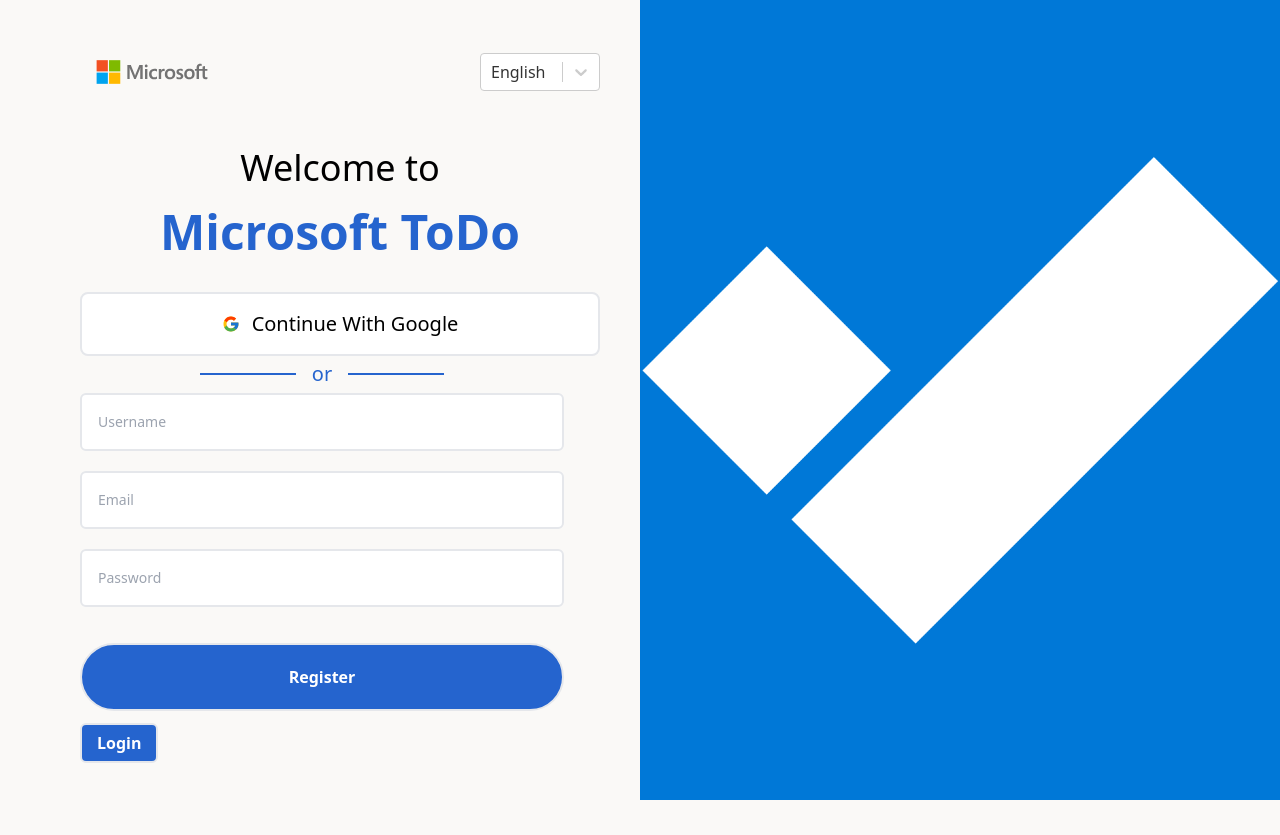
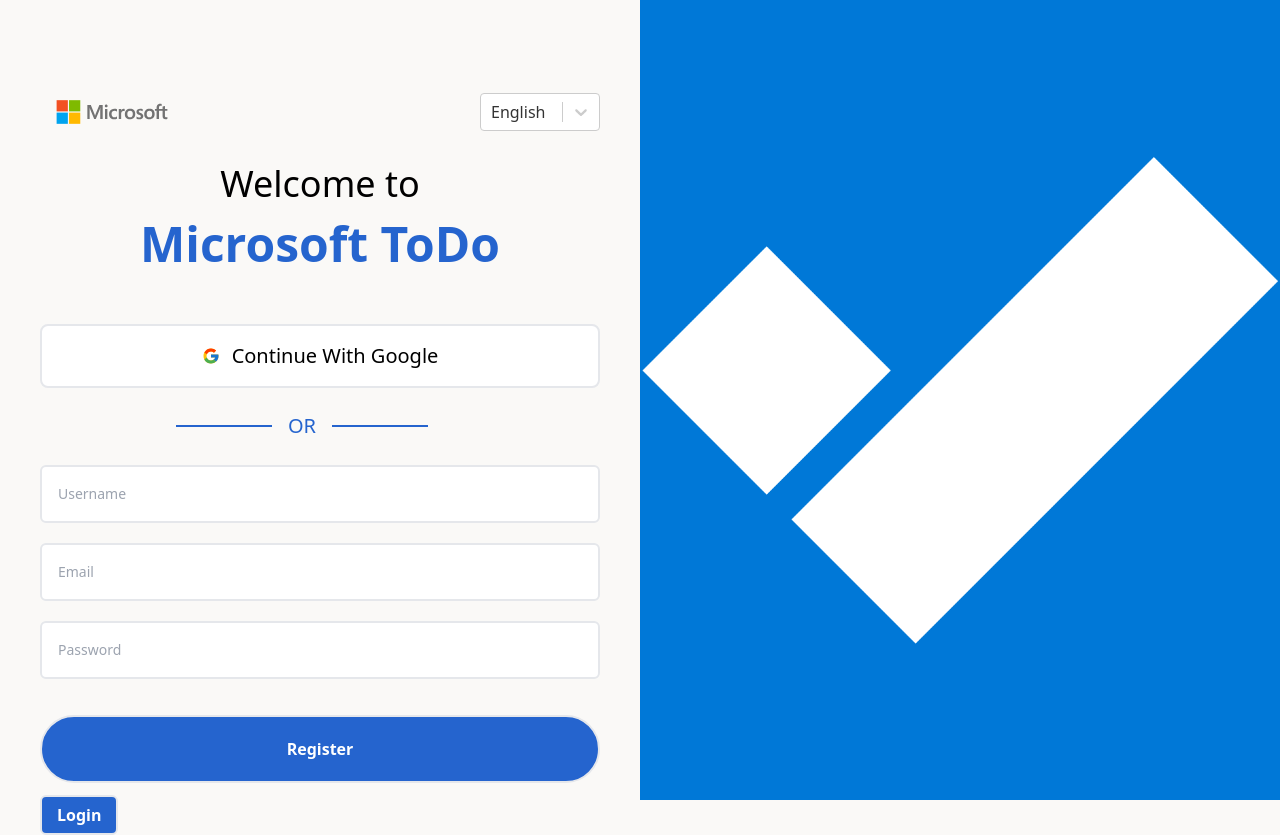
Before and after one commit to sherzod-uralov/client, a React (Vite) app: page /register in a window 1280 px wide. Before the commit the page ends 800 px from the top, so only its background shows below. Built offline with nearby package versions, Linux system fonts and the light colour scheme.

Commit message:
login register

```diff
--- a/src/components/Login.jsx
+++ b/src/components/Login.jsx
@@ -29,6 +29,7 @@
   const [emailErr, setEmailErr] = useState('')
   const [passErr, setPassErr] = useState(false)
   const navigate = useNavigate('')
+
   const loginSubmit = async (e) => {
     e.preventDefault()
     if (!validateEmail(email)) {
@@ -56,9 +57,19 @@
   }
 
   return (
-      <div className="flex flex-col md:flex-row h-screen">
-        <div className="w-full md:w-1/2 p-5 md:pl-20 md:pr-10 md:pt-10  items-center">
-          <div className="flex justify-between items-center">
+    <div className="flex flex-col justify-between md:flex-row h-screen">
+      <div className="flex justify-between items-center md:hidden">
+          <img src={logo} className="w-40 h-20" alt="register-logo" />
+          <div style={{ width: '120px' }}>
+            <Select className='pr-4'
+              options={options}
+              components={{ Option: CustomOption }}
+              defaultInputValue={options[0].label}
+            />
+          </div>
+        </div>
+      <div className="w-full md:w-1/2 p-5 md:pl-20 md:pr-10 md:pt-10 pb-12 items-center">
+      <div className="md:flex justify-between items-center hidden">
           <img src={logo} className="w-40 h-20" alt="register-logo" />
           <div style={{ width: '120px' }}>
             <Select
@@ -76,7 +87,7 @@
             Microsoft ToDo
           </p>
         </div>
-          <button className="border-gray-200 border-2 border-solid  m-auto w-full max-w-[580px] py-4 rounded-lg mt-14 bg-white flex items-center justify-center gap-3">
+        <button className="border-gray-200 border-2 border-solid  m-auto w-full max-w-[580px] py-4 rounded-lg mt-14 justify-center bg-white items-center flex  gap-3">
           <FcGoogle className="text-lg lg:text-" />
           <h2 className="text-lg lg:text-xl text-center">
             Continue With Google
@@ -126,19 +137,17 @@
           </form>
           <Link to='/register'>
             <div className="flex gap-3 items-center mt-3 md:max-w-[580px] m-auto">
-
-            <h4 className="rounded-md border-solid  border-2 pt-[6px] pb-[6px] pl-[15px] pr-[15px] bg-[#2564ce] text-white font-bold ">
-                Register
+              <h4 className="pt-[6px] pb-[6px] pl-[15px] pr-[15px] text-[#2564ce] font-normal ">
+              Don't have an account?
               </h4>
-
             </div>
           </Link>
         </div>
       </div>
-        <div className="h-full w-full md:w-1/2">
+      <div className="w-full md:w-1/2 hidden md:block">
         <img
           src={registerBg}
-            className="h-full w-full object-cover hidden md:block"
+          className="h-full w-full object-cover block"
           alt=""
         />
       </div>
--- a/src/components/Register.jsx
+++ b/src/components/Register.jsx
@@ -54,9 +54,20 @@
   }
 
   return (
-    <div className="flex flex-col md:flex-row h-screen">
-      <div className="w-full md:w-1/2 p-5 md:pl-20 md:pr-10 md:pt-0  items-center ">
-        <div className="flex justify-between items-center md:mt-8">
+    <div className="flex flex-col md:flex-row h-screen justify-between">
+       <div className="flex justify-between items-center pt-5 md:mt-8 md:hidden">
+          <img src={logo} className="w-36 h-10 md:h-20" alt="register-logo" />
+          <div style={{ width: '120px' }}>
+            <Select
+            className='pr-3'
+              options={options}
+              components={{ Option: CustomOption }}
+              defaultInputValue={options[0].label}
+            />
+          </div>
+        </div>
+      <div className="w-full md:w-1/2 p-5 md:pl-10 md:pr-10 md:pt-10  items-center ">
+        <div className="md:flex hidden justify-between items-center md:mt-8">
           <img src={logo} className="w-36 h-10 md:h-20" alt="register-logo" />
           <div style={{ width: '120px' }}>
             <Select
@@ -66,28 +77,27 @@
             />
           </div>
         </div>
-        <div className="pt-0 md:pt-0 ">
-          <h1 className="font-normal text-3xl md:text-4xl lg:text-4xl text-center md:pb-5 md:pt-9">
+        <div className="pt-10 md:pt-3">
+          <h1 className="font-normal text-3xl md:text-4xl lg:text-4xl text-center">
             Welcome to
           </h1>
-          <p className=" md:pb-4 font-semibold text-4xl md:text-xl pt-0 lg:text-5xl text-center text-[#2564ce]">
+          <p className="font-semibold text-4xl md:text-xl pt-4 lg:text-5xl text-center text-[#2564ce]">
             Microsoft ToDo
           </p>
         </div>
-        <button className=" md:mr-[83px] border-gray-200 border-2 border-solid  m-auto w-full max-w-[580px] py-4 rounded-lg mt-5 bg-white flex items-center justify-center gap-3">
+        <button className="border-gray-200 border-2 border-solid  m-auto w-full max-w-[580px] py-4 rounded-lg mt-14 justify-center bg-white items-center flex  gap-3">
           <FcGoogle className="text-lg lg:text-" />
           <h2 className="text-lg lg:text-xl text-center">
             Continue With Google
           </h2>
         </button>
-
-        <div className="flex items-center gap-4 justify-center mt-1 mb-[-15px] md:mr-9">
+        <div className="flex items-center gap-4 justify-center mt-1 py-5 mb-[-15px] md:mr-9">
           <span className="w-12 md:w-24 bg-[#2564ce] h-0.5"></span>
-          <span className="text-[#2564ce] text-lg lg:text-xl">or</span>
+          <span className="text-[#2564ce] text-lg lg:text-xl">OR</span>
           <span className="w-12 md:w-24 bg-[#2564ce] h-0.5"></span>
         </div>
         <div>
-          <form onSubmit={onSubmit} className="mt-5 flex flex-col gap-5 md:mr-9">
+          <form onSubmit={onSubmit} className="mt-5 flex flex-col gap-5">
             <input
               type="text"
               className={`${
@@ -136,8 +146,8 @@
           </Link>
         </div>
       </div>
-      <div className="  h-full w-full md:w-1/2 ">
-        <img src={registerBg} className="h-full w-full object-cover hidden md:block" alt="" />
+      <div className="  h-full w-full md:w-1/2 hidden md:block">
+        <img src={registerBg} className="h-full w-full object-cover " alt="" />
       </div>
     </div>
   )
```
Lines whose indentation alone changed are shown as unchanged.
